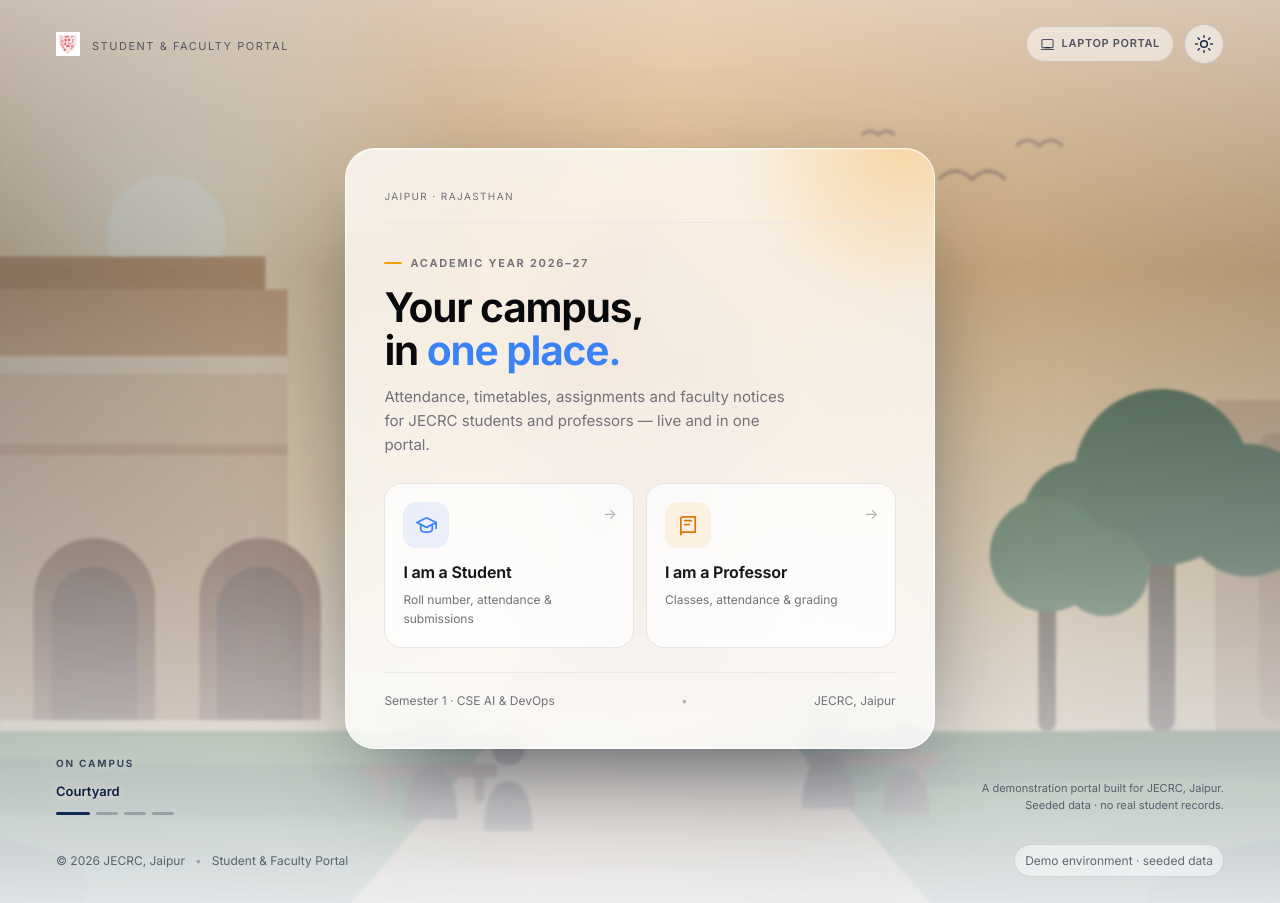
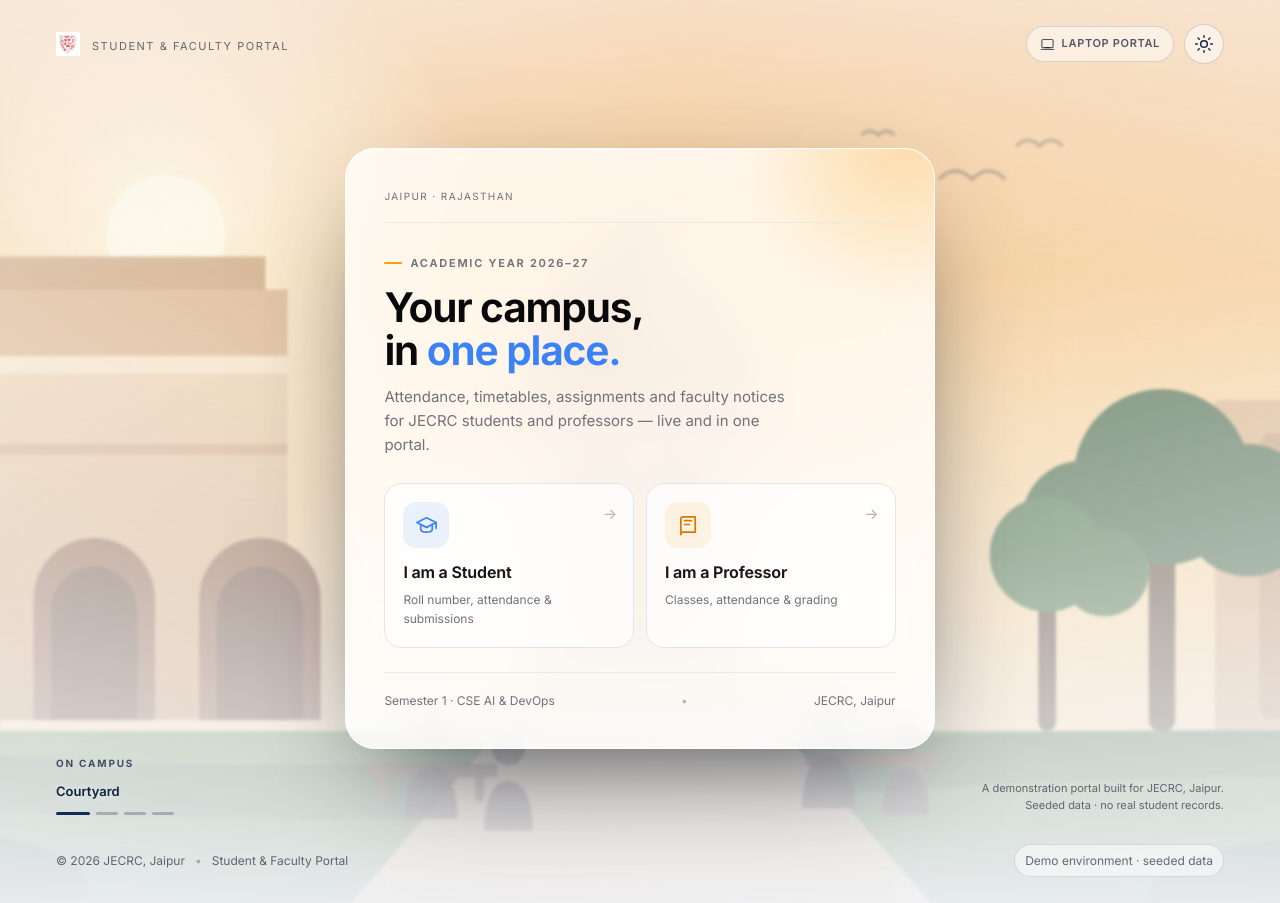
Before and after one commit to vibh0rretr0-sudo/Student-Management-System, a Flask app: template templates/home.html in a window 1280 px wide. Run offline with Flask 3, Linux system fonts and the light colour scheme; the template is opened without the code that fills it, so the values that code supplies are empty.

Commit message:
style: update home page scrim and overlays for theme consistency

```diff
--- a/static/css/home.css
+++ b/static/css/home.css
@@ -59,9 +59,9 @@
       color-mix(in srgb, var(--canvas) 18%, transparent) 52%,
       color-mix(in srgb, var(--canvas) 78%, transparent) 100%),
     linear-gradient(100deg,
-      color-mix(in srgb, #071225 55%, transparent) 0%,
-      color-mix(in srgb, #071225 20%, transparent) 46%,
-      color-mix(in srgb, #071225 48%, transparent) 100%);
+      color-mix(in srgb, var(--canvas) 55%, transparent) 0%,
+      color-mix(in srgb, var(--canvas) 20%, transparent) 46%,
+      color-mix(in srgb, var(--canvas) 48%, transparent) 100%);
   backdrop-filter: blur(1.5px) saturate(1.05);
 }
 [data-theme="light"] .home__scrim {
@@ -72,9 +72,9 @@
       rgba(247, 249, 253, 0.38) 62%,
       rgba(244, 246, 251, 0.9) 100%),
     linear-gradient(100deg,
-      rgba(8, 20, 40, 0.42) 0%,
-      rgba(8, 20, 40, 0.12) 48%,
-      rgba(8, 20, 40, 0.34) 100%);
+      rgba(248, 250, 255, 0.42) 0%,
+      rgba(248, 250, 255, 0.12) 48%,
+      rgba(248, 250, 255, 0.34) 100%);
 }
 
 /* ---- Header ------------------------------------------------------------- */
```
